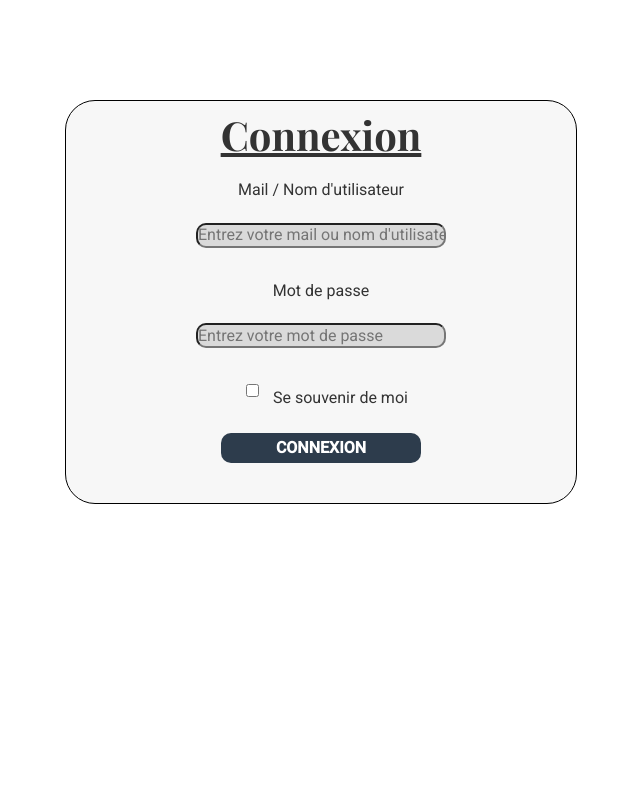
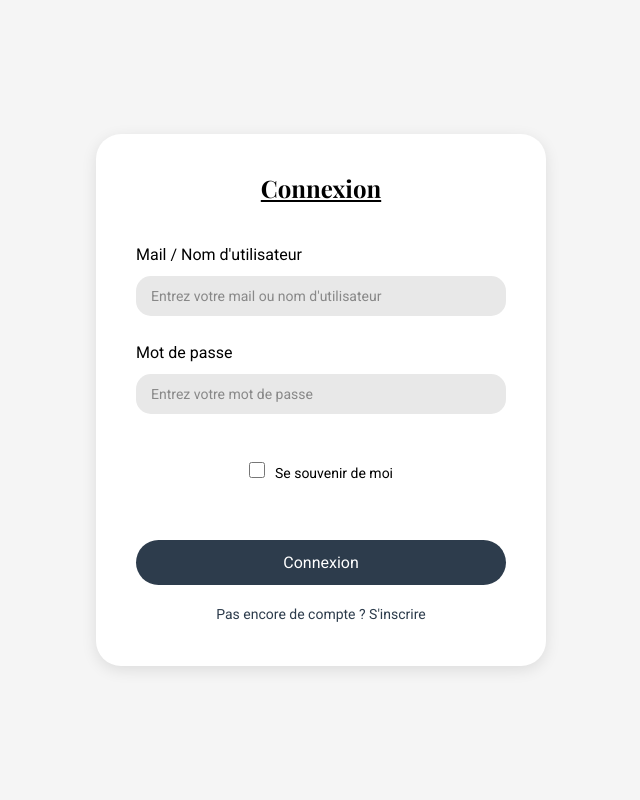
Before and after one commit to Kevin-Cano/Projet-Symfony-Ecommerce, a Symfony app: template templates/login/index.html.twig in a window 1280 px wide. Shown: the whole page, without its empty margins (319-959 px from the left). Run offline with Twig, Linux system fonts and the light colour scheme; the template is opened without the code that fills it, so the values that code supplies are empty; style sheets or scripts are compiled from the project's sources; some libraries are stand-ins or nearby versions.

Commit message:
correction login css

```diff
--- a/assets/styles/login.css
+++ b/assets/styles/login.css
@@ -1,63 +1,95 @@
 body {
     margin: 0;
     display: flex;
-    justify-content: center; /* Centre horizontalement */
+    justify-content: center;
     align-items: center;
+    min-height: 100vh;
+    background-color: #f5f5f5;
+    font-family: 'Roboto', sans-serif;
 }
 
 .wrapper {
-    background-color: #F7F7F7;
-    width: 40%;
-    border: 1px solid black;
-    border-radius: 30px;
-    margin-top: 100px;
+    background-color: white;
+    width: 450px;
+    padding: 2.5rem;
+    border-radius: 25px;
+    box-shadow: 0 4px 15px rgba(0, 0, 0, 0.1);
 }
 
 h1 {
     text-align: center;
     text-decoration: underline;
-    padding: 10px;
+    color: #000;
+    margin-bottom: 2.5rem;
+    font-size: 24px;
+    font-weight: bold;
 }
 
+.form-group {
+    margin-bottom: 1.5rem;
+}
 
 label {
     display: block;
-    text-align: center;
-    padding-bottom: 20px;
+    text-align: left;
+    margin-bottom: 0.5rem;
+    color: #000;
+    font-size: 16px;
 }
-input {
+
+input[type="text"],
+input[type="password"] {
+    width: 100%;
+    height: 40px;
+    background-color: #E8E8E8;
+    border: none;
+    border-radius: 15px;
+    padding: 0 15px;
+    font-size: 14px;
+}
+
+input[type="text"]::placeholder,
+input[type="password"]::placeholder {
+    color: #888;
+}
+
+.remember-group {
     display: flex;
-    margin: auto;
     justify-content: center;
-    border-radius: 10px;
-    width: 250px;
-    height: 25px;
-    margin-bottom: 30px;
-    background-color: #DADADA;
+    margin: 3rem 0;
 }
+
 #checkbox {
-    display: inline;
-    margin-left: 180px;
     margin-right: 10px;
-    margin-bottom: 20px;
-    width: auto;
+    width: 16px;
+    height: 16px;
 }
 
 .remember {
-    display: inline;
+    color: #000;
+    font-size: 14px;
 }
 
 button {
     display: block;
-    margin: auto;
-    width: 200px;
-    height: 30px;
-    border-radius: 10px;
+    width: 100%;
+    height: 45px;
+    background-color: #2D3C4C;
+    color: white;
     border: none;
-    color: white;
-    background-color: #2D3C4C;
-    text-transform: uppercase;
-    font-weight: bold;
-    margin-top: 10px;
-    margin-bottom: 40px;
+    border-radius: 25px;
+    font-size: 16px;
+    cursor: pointer;
+    margin-top: 2rem;
 }
+
+.additional-links {
+    text-align: center;
+    margin-top: 1rem;
+}
+
+.additional-links a {
+    color: #2D3C4C;
+    text-decoration: none;
+    font-size: 14px;
+}
--- a/src/Controller/RegisterController.php
+++ b/src/Controller/RegisterController.php
@@ -10,7 +10,7 @@ final class RegisterController extends AbstractController{
     #[Route('/register', name: 'app_register')]
     public function index(): Response
     {
-        return $this->render('register/index.html.twig', [
+        return $this->render('login/index.html.twig', [
             'controller_name' => 'RegisterController',
         ]);
     }
--- a/templates/login/index.html.twig
+++ b/templates/login/index.html.twig
@@ -1,25 +1,36 @@
 {% extends 'base.html.twig' %}
 
 {% block stylesheets %}
+    {{ parent() }}
     <link rel="stylesheet" href="{{ asset('styles/login.css') }}">
 {% endblock %}
 
-{% block title %}LuxWatch{% endblock %}
+{% block title %}Connexion - LuxWatch{% endblock %}
 
 {% block body %}
 <div class="wrapper">
-    <h1><b>Connexion</b></h1>
-    <form>
-        <label>Mail / Nom d'utilisateur</label>
-        <input type="text" placeholder="Entrez votre mail ou nom d'utilisateur">
+    <h1>Connexion</h1>
+    <form method="post">
+        <div class="form-group">
+            <label for="username">Mail / Nom d'utilisateur</label>
+            <input type="text" id="username" name="_username" required placeholder="Entrez votre mail ou nom d'utilisateur">
+        </div>
 
-        <label>Mot de passe</label>
-        <input type="text" placeholder="Entrez votre mot de passe">
+        <div class="form-group">
+            <label for="password">Mot de passe</label>
+            <input type="password" id="password" name="_password" required placeholder="Entrez votre mot de passe">
+        </div>
 
-        <input type="checkbox" id="checkbox">
-        <label class="remember" for="checkbox">Se souvenir de moi</label>
+        <div class="remember-group">
+            <input type="checkbox" id="checkbox" name="_remember_me">
+            <label class="remember" for="checkbox">Se souvenir de moi</label>
+        </div>
 
-        <button type="button">Connexion</button>
+        <button type="submit">Connexion</button>
+
+        <div class="additional-links">
+            <a href="{{ path('app_register') }}">Pas encore de compte ? S'inscrire</a>
+        </div>
     </form>
 </div>
 {% endblock %}
```
Also changed, not shown: assets/scripts/home.js (+18 -8 lines), assets/styles/home.css (+31 -2 lines).
